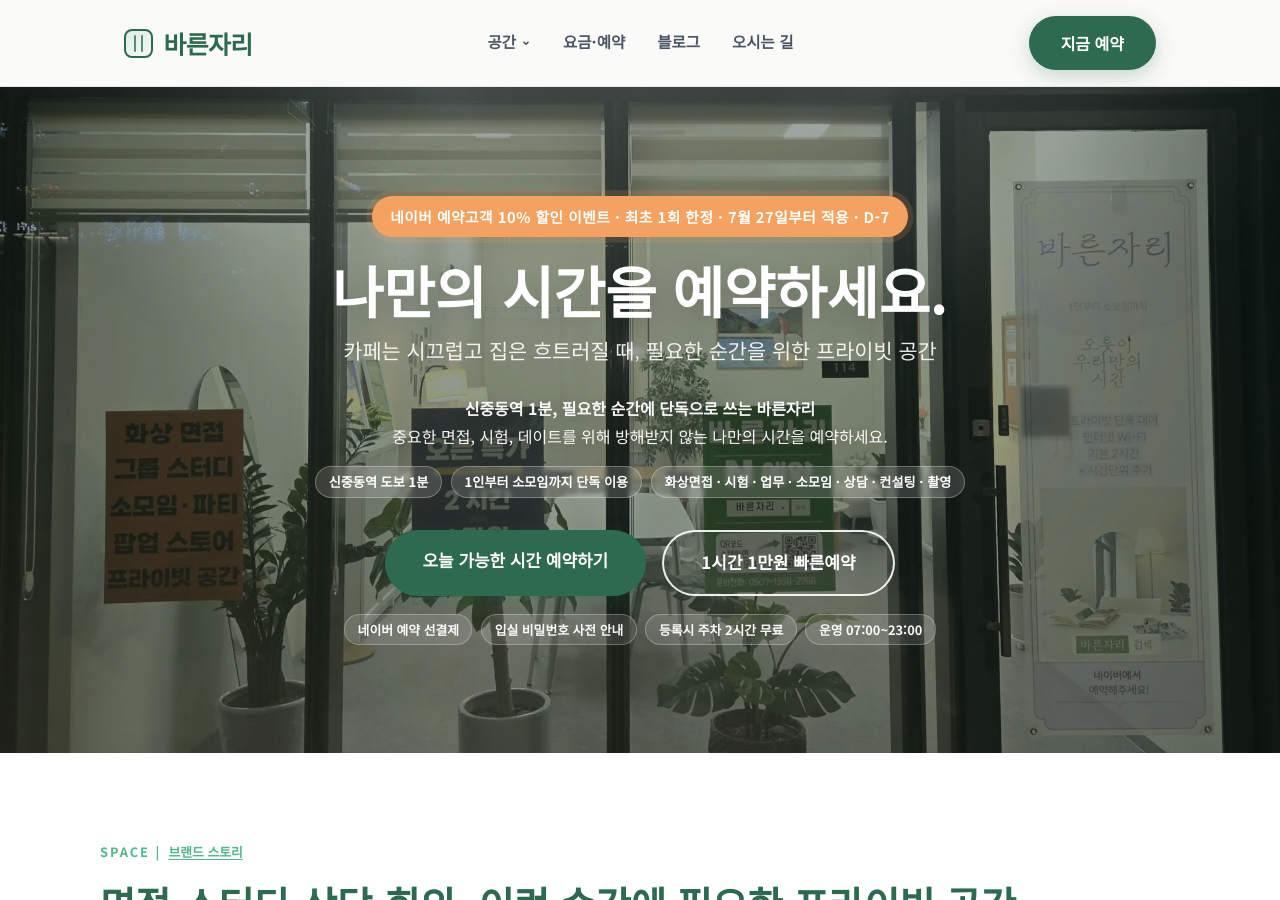
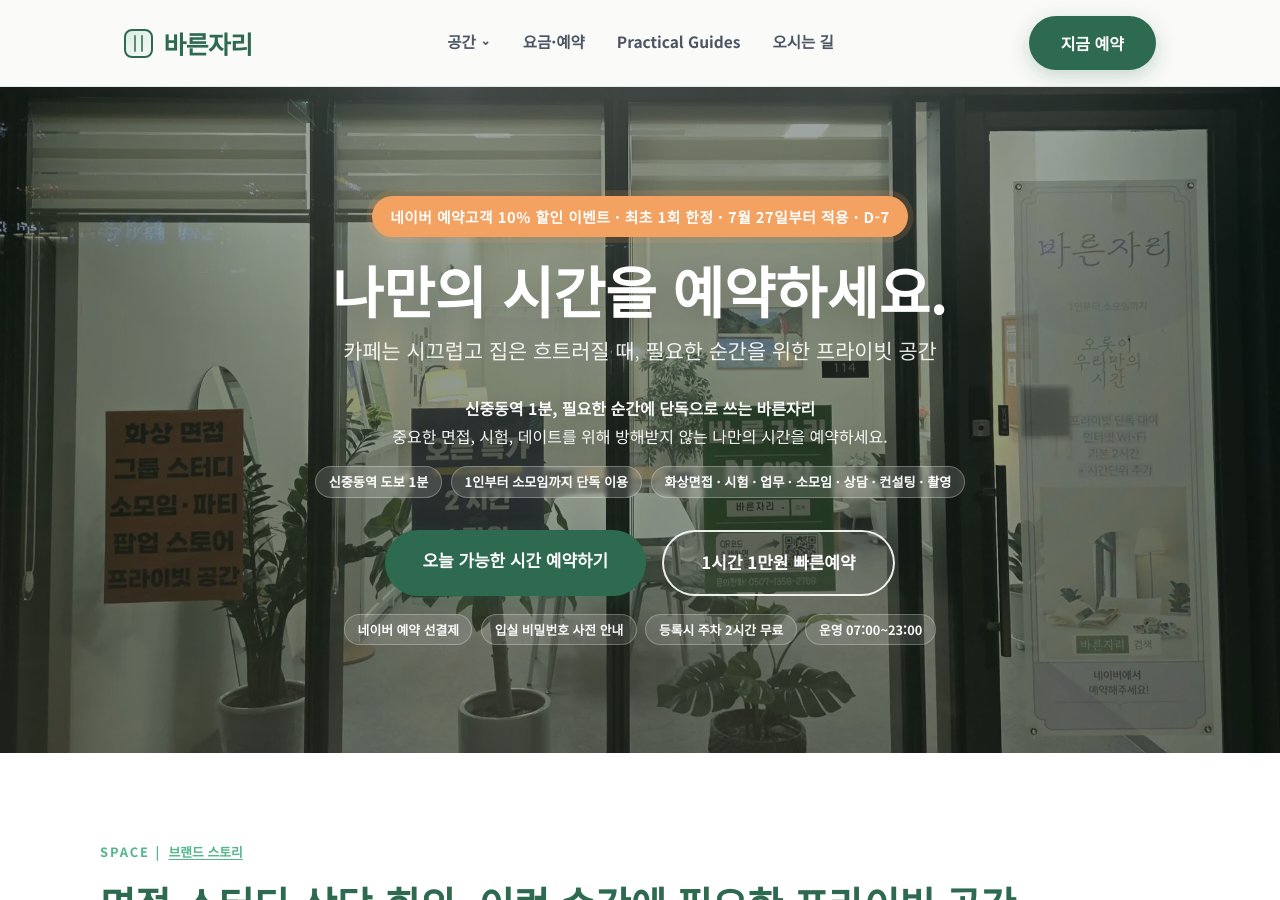
Before and after one commit to bareunspace/blog, a Jekyll site: the page built from index.html, in a window 1280 px wide and 900 px high. Built offline with Jekyll 4.4.1, drawn with Linux system fonts in a browser that asks for light colours.

Commit message:
블로그 메뉴 변경

```diff
--- a/_data/navigation.yml
+++ b/_data/navigation.yml
@@ -6,8 +6,8 @@ home:
         href: "about.html"
   - label: 요금·예약
     href: "#about"
-  - label: 블로그
-    href: "#testimonials"
+  - label: Practical Guides
+    href: "#practical-guides"
   - label: 오시는 길
     href: "#contact"
 about:
```
